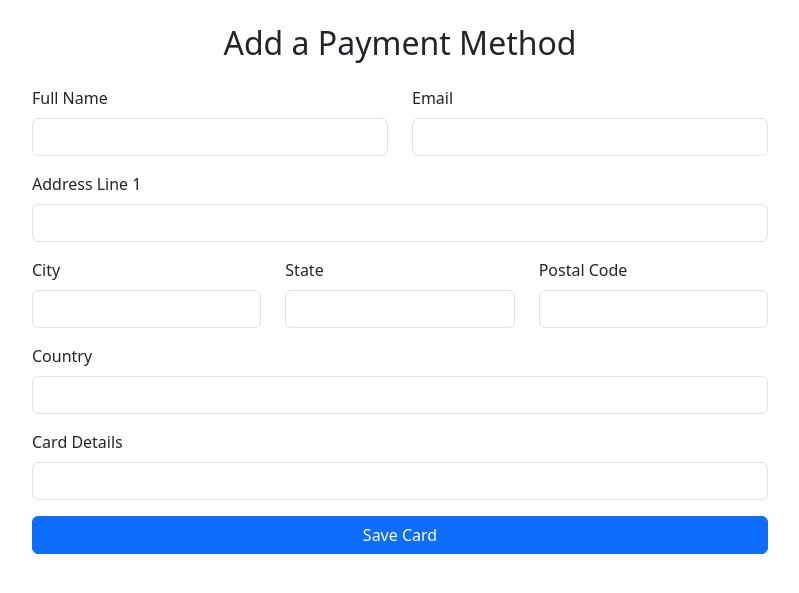
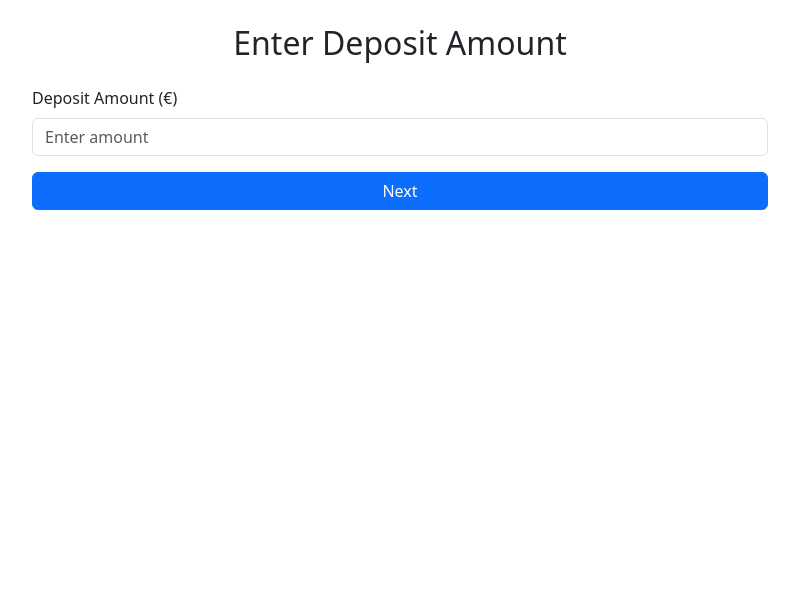
Before and after one commit to MoreThanAnon/Defender, a Laravel app: template resources/views/deposit_funds.blade.php in a window 1280 px wide. Shown: the part 104-697 px from the top of the page, without its empty margins (240-1039 px from the left). Run offline with Laravel 10, Linux system fonts and the light colour scheme; the template is opened without the code that fills it, so the values that code supplies are empty; parts of the project's set-up code (start-up, migrations or seed data) failed here and were passed over; some libraries are stand-ins or nearby versions.

Commit message:
Fix deposit screen, store Stripe customer ID on users, add save-card function

```diff
--- a/app/Http/Controllers/here2.txt
+++ /dev/null
@@ -1 +0,0 @@
-no bid1
--- a/resources/views/deposit_funds.blade.php
+++ b/resources/views/deposit_funds.blade.php
@@ -1,10 +1,9 @@
-
 <!DOCTYPE html>
 @extends('layouts.app')
 <html lang="en">
 <head>
     <meta charset="UTF-8">
-    <title>Add Payment Method</title>
+    <title>Deposit Funds</title>
 
     <link href="https://cdn.jsdelivr.net/npm/bootstrap@5.3.0/dist/css/bootstrap.min.css" rel="stylesheet">
     <script src="https://js.stripe.com/v3/"></script>
@@ -34,11 +33,31 @@
 
     <div class="row justify-content-center">
         <div class="col-md-8">
+            <!-- Deposit Amount Form -->
+            <div id="depositAmountForm">
+                <h2 class="mb-4 text-center">Enter Deposit Amount</h2>
+                <form id="amountForm">
+                    <div class="mb-3">
+                        <label class="form-label">Deposit Amount (€)</label>
+                        <input type="number" id="depositAmount" name="depositAmount" class="form-control" required placeholder="Enter amount" min="1" step="0.01">
+                    </div>
+                    <button type="button" id="nextButton" class="btn btn-primary w-100">Next</button>
+                </form>
+            </div>
 
+            <!-- Payment Method Form -->
+            <div id="paymentMethodForm" style="display: none;">
                 <h2 class="mb-4 text-center">Add a Payment Method</h2>
-
                 <form id="payment-form" action="{{ route('stripe.storePaymentMethod') }}" method="POST">
                     @csrf
+
+                    <!-- Display the deposit amount -->
+                    <div class="alert alert-info text-center">
+                        <p>You are depositing: <strong id="displayDepositAmount"></strong></p>
+                        <p>Stripe Processing Fee (2.9% + €0.30): <strong id="stripeFee"></strong></p>
+                        <p>Our Fee (2.5%): <strong id="ourFee"></strong></p>
+                        <p>Total Amount Charged: <strong id="totalAmount"></strong></p>
+                    </div>
 
                     <!-- Billing Details -->
                     <div class="row mb-3">
@@ -83,62 +102,51 @@
                     </div>
 
                     <input type="hidden" name="payment_method" id="payment-method">
+                    <input type="hidden" name="totalAmount" id="hiddenTotalAmount">
                     <button id="submit-button" class="btn btn-primary w-100" type="submit">Save Card</button>
                 </form>
-
+            </div>
         </div>
     </div>
 </div>
 
 <script>
-    const stripe = Stripe("{{ env('STRIPE_KEY') }}");
-    const elements = stripe.elements();
-    const cardElement = elements.create('card');
-    cardElement.mount('#card-element');
+    document.addEventListener('DOMContentLoaded', function () {
+        const nextButton = document.getElementById('nextButton');
+        const depositAmountForm = document.getElementById('depositAmountForm');
+        const paymentMethodForm = document.getElementById('paymentMethodForm');
+        const displayDepositAmount = document.getElementById('displayDepositAmount');
+        const stripeFeeElement = document.getElementById('stripeFee');
+        const ourFeeElement = document.getElementById('ourFee');
+        const totalAmountElement = document.getElementById('totalAmount');
+        const hiddenTotalAmount = document.getElementById('hiddenTotalAmount');
+        const depositAmountInput = document.getElementById('depositAmount');
 
-    const form = document.getElementById('payment-form');
-    const submitButton = document.getElementById('submit-button');
-    const cardErrors = document.getElementById('card-errors');
+        nextButton.addEventListener('click', function () {
+            const depositAmount = parseFloat(depositAmountInput.value);
 
-    // Real-time validation error handling
-    cardElement.on('change', function(event) {
-        cardErrors.textContent = event.error ? event.error.message : '';
+            // Validate the deposit amount
+            if (!depositAmount || isNaN(depositAmount) || depositAmount <= 0) {
+                alert('Please enter a valid deposit amount.');
+                return;
+            }
+
+            // Calculate fees
+            const stripeFee = (depositAmount * 0.029 + 0.30).toFixed(2); // Stripe fee: 2.9% + €0.30
+            const ourFee = (depositAmount * 0.025).toFixed(2); // Our fee: 2.5%
+            const totalAmount = (depositAmount + parseFloat(stripeFee) + parseFloat(ourFee)).toFixed(2);
+
+            // Update the UI
+            displayDepositAmount.textContent = `€${depositAmount.toFixed(2)}`;
+            stripeFeeElement.textContent = `€${stripeFee}`;
+            ourFeeElement.textContent = `€${ourFee}`;
+            totalAmountElement.textContent = `€${totalAmount}`;
+            hiddenTotalAmount.value = totalAmount;
+
+            // Show the payment method form and hide the deposit amount form
+            depositAmountForm.style.display = 'none';
+            paymentMethodForm.style.display = 'block';
         });
-
-    form.addEventListener('submit', async (e) => {
-        e.preventDefault();
-        submitButton.disabled = true;
-
-        // Collect billing details
-        const billingDetails = {
-            name: document.getElementById('name').value,
-            email: document.getElementById('email').value,
-            address: {
-                line1: document.getElementById('line1').value,
-                city: document.getElementById('city').value,
-                state: document.getElementById('state').value,
-                postal_code: document.getElementById('postal_code').value,
-                country: document.getElementById('country').value
-            }
-        };
-
-        const { setupIntent, error } = await stripe.confirmCardSetup(
-            "{{ $intent->client_secret }}",
-            {
-                payment_method: {
-                    card: cardElement,
-                    billing_details: billingDetails
-                }
-            }
-        );
-
-        if (error) {
-            cardErrors.textContent = error.message;
-            submitButton.disabled = false;
-        } else {
-            document.getElementById('payment-method').value = setupIntent.payment_method;
-            form.submit();
-        }
     });
 </script>
 </body>
```
Also changed, not shown: app/Http/Controllers/StripeController.php (+34 -0 lines), resources/views/customer/edit.blade.php (+1 -16 lines), database/migrations/2014_10_12_000000_create_users_table.php, 1 other file. Lines whose indentation alone changed are shown as unchanged.
